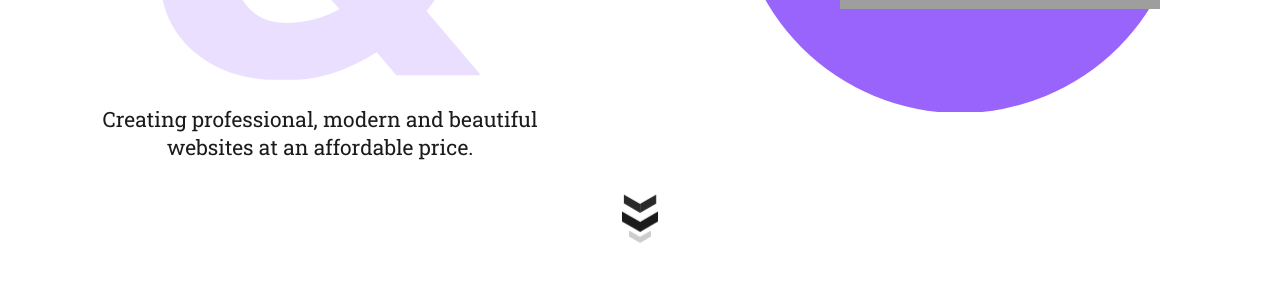
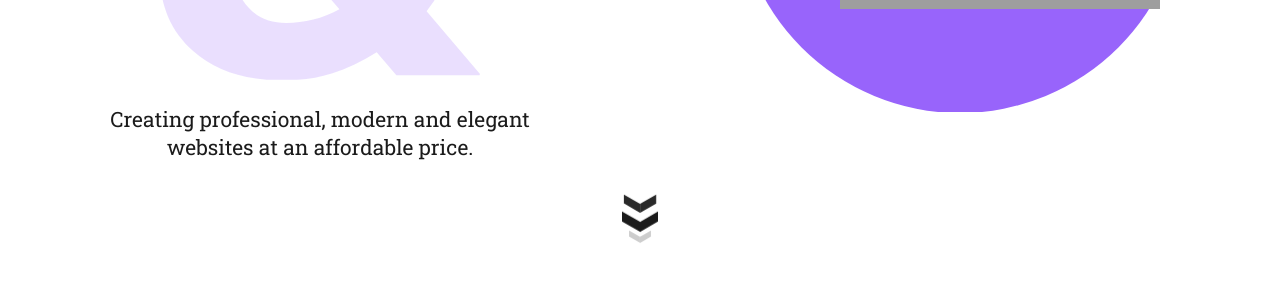
Before and after one commit to MatthewRandle/mrwebdev, a PHP site: page / in a window 1280 px wide. Shown: the part 539-839 px from the top of the page. Run offline with PHP 8.4, Linux system fonts and the light colour scheme; grey boxes are pictures that could not be loaded.

Commit message:
Changed hero beautiful to elegant

```diff
--- a/index.php
+++ b/index.php
@@ -36,7 +36,7 @@
                 <img src="./assets/ampersand.svg" alt="Ampersand">
                 <h3>Web Design</h3>
                 <h3>Development</h3>
-                <p>Creating professional, modern and beautiful websites at an affordable price.</p>
+                <p>Creating professional, modern and elegant websites at an affordable price.</p>
             </div>
 
             <div class="hero_right">
```
